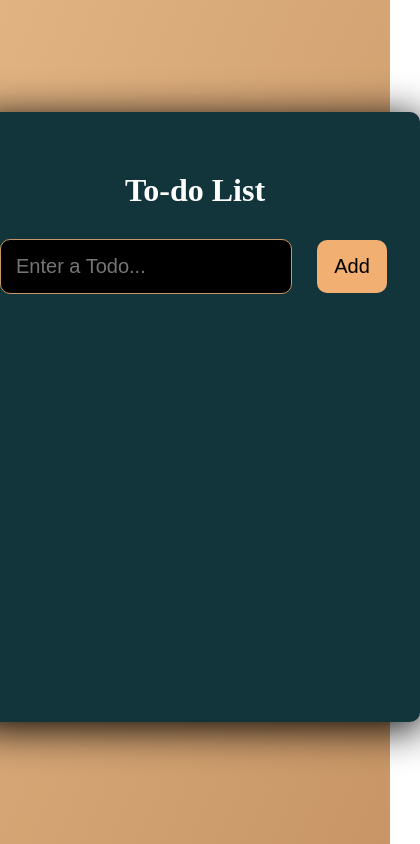
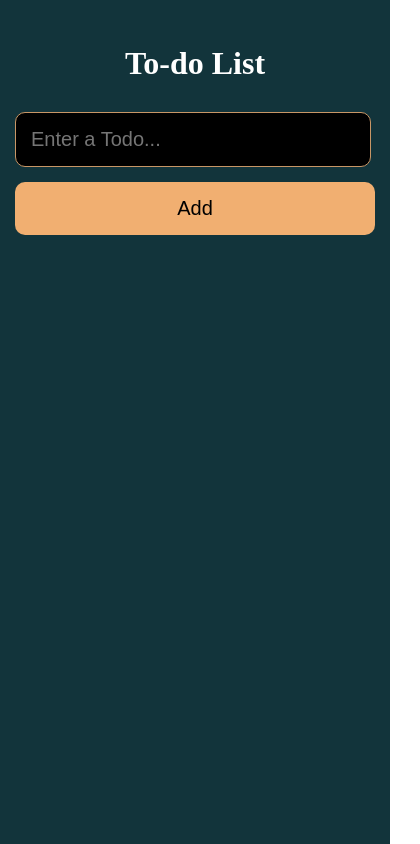
Before and after one commit to Ernest-Yoyowah/React-Todo-App, a React (Create React App) app: page / in a window 390 px wide. Shown: the whole page, 420 px wide, since content can reach past the window. Built offline with nearby package versions, Linux system fonts and the light colour scheme.

Commit message:
React To-Do List App with Database Integration mobile responsiveness

```diff
--- a/src/App.css
+++ b/src/App.css
@@ -99,3 +99,28 @@ input:focus,
 button:focus {
   outline: none;
 }
+
+/* Responsive styles for smaller screens */
+@media screen and (max-width: 768px) {
+  .container {
+  background: #12343b;
+    align-items: flex-start;
+  }
+
+  .app-wrapper {
+    border-radius: 0%;
+    min-width: auto;
+    width: 100%;
+    box-shadow: none;
+    padding: 15px;
+  }
+
+  .task-input {
+    width: 90%;
+    margin-right: 0;
+    margin-bottom: 15px;
+  }
+  .button-add {
+    width: 100%;
+  }
+}
```
